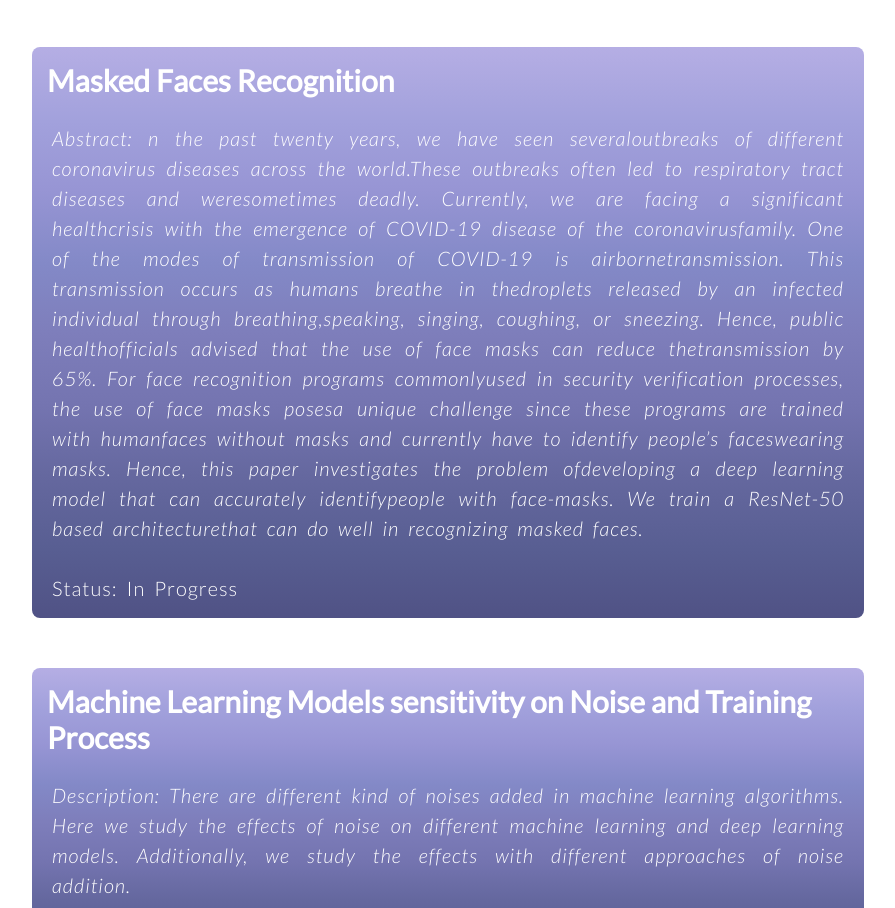
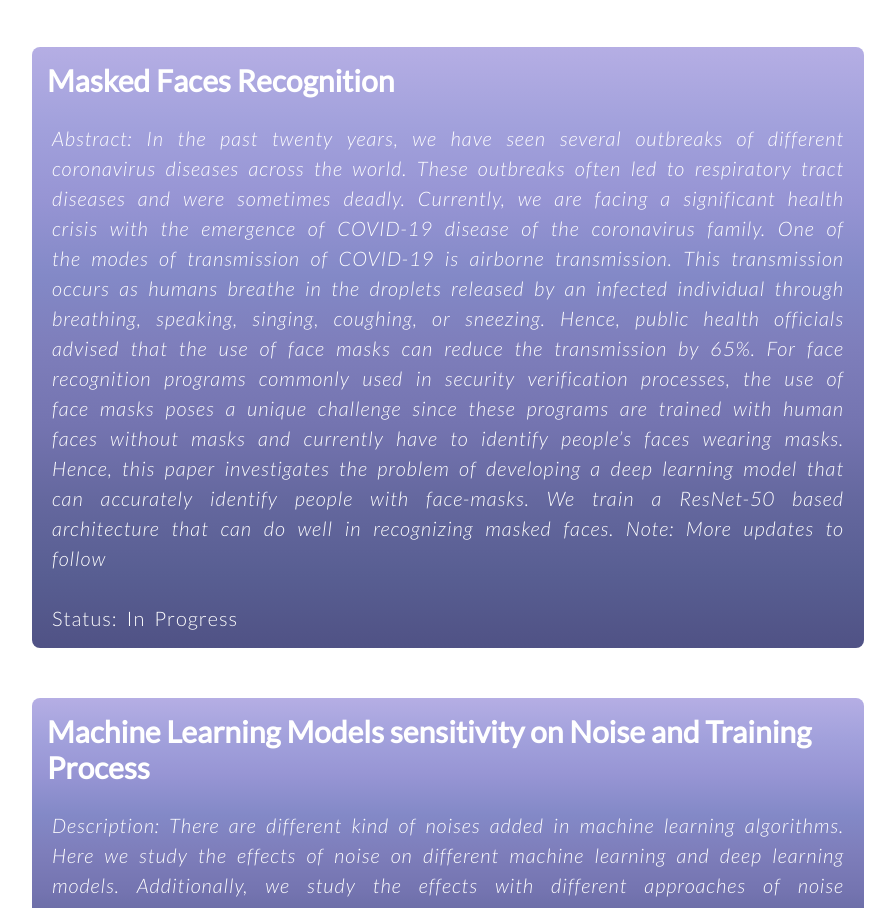
Before and after one commit to bishwasmandal246/bishwasmandal246.github.io, a plain HTML site: page research_main.html in a window 1280 px wide. Shown: the part 2327-3235 px from the top of the page, without its empty margins (192-1087 px from the left). Drawn offline with nearby package versions, Linux system fonts and the light colour scheme.

Commit message:
Update research_main.html

```diff
--- a/research_main.html
+++ b/research_main.html
@@ -52,7 +52,7 @@
 
             <section class="boxes-publications">
                 <h2>Masked Faces Recognition</h2>
-                <p>Abstract: n   the   past   twenty   years,   we   have   seen   severaloutbreaks  of  different  coronavirus  diseases  across  the  world.These outbreaks often led to respiratory tract diseases and weresometimes  deadly.  Currently,  we  are  facing  a  significant  healthcrisis with the emergence of COVID-19 disease of the coronavirusfamily. One of the modes of transmission of COVID-19 is airbornetransmission. This transmission occurs as humans breathe in thedroplets  released  by  an  infected  individual  through  breathing,speaking,  singing,  coughing,  or  sneezing.  Hence,  public  healthofficials  advised  that  the  use  of  face  masks  can  reduce  thetransmission by 65%. For face recognition programs commonlyused in security verification processes, the use of face masks posesa unique challenge since these programs are trained with humanfaces without masks and currently have to identify people’s faceswearing  masks.  Hence,  this  paper  investigates  the  problem  ofdeveloping  a  deep  learning  model  that  can  accurately  identifypeople with face-masks. We train a ResNet-50 based architecturethat  can  do  well  in  recognizing  masked  faces.</p><p class="last-box">Status: In Progress&emsp; <!-- <a href="#" class="publication-box">View Publication</a> --></p>
+                <p>Abstract: In the past twenty years, we have seen several outbreaks of different coronavirus diseases across the world. These outbreaks often led to respiratory tract diseases and were sometimes deadly. Currently, we are facing a significant health crisis with the emergence of COVID-19 disease of the coronavirus family. One of the modes of transmission of COVID-19 is airborne transmission. This transmission occurs as humans breathe in the droplets released by an infected individual through breathing, speaking, singing, coughing, or sneezing. Hence, public health officials advised that the use of face masks can reduce the transmission by 65%. For face recognition programs commonly used in security verification processes, the use of face masks poses a unique challenge since these programs are trained with human faces without masks and currently have to identify people’s faces wearing  masks.  Hence,  this  paper  investigates  the  problem  of developing a deep learning model that can accurately identify people with face-masks. We train a ResNet-50 based architecture that  can  do  well  in  recognizing  masked  faces. Note: More updates to follow </p><p class="last-box">Status: In Progress&emsp; <!-- <a href="#" class="publication-box">View Publication</a> --></p>
             </section>
 
             <section class="boxes-publications">
```
